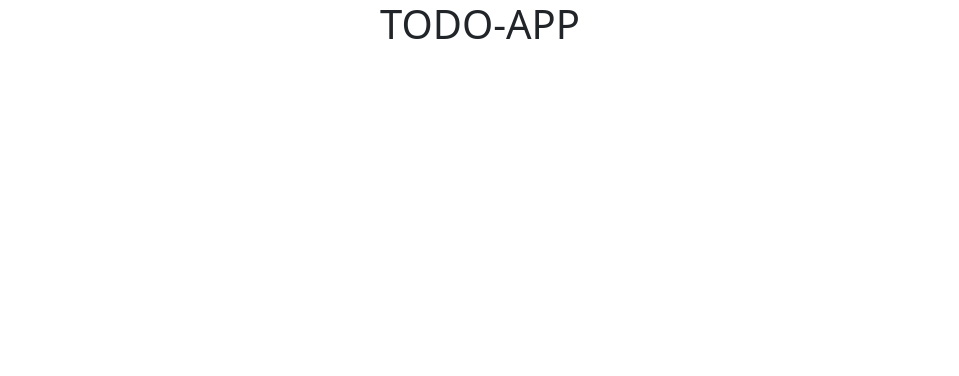
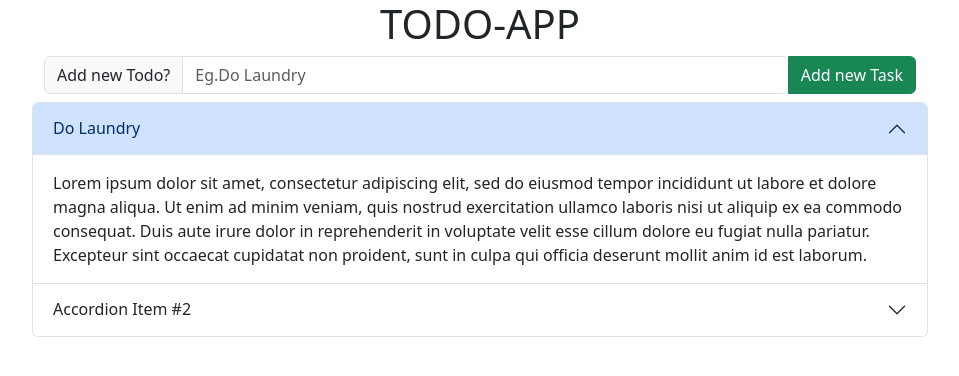
Before and after one commit to bikashjr/todo-list, a React (Create React App) app in the folder client/: page / in a window 1280 px wide. Shown: the top 376 px of the page, without its empty margins (160-1119 px from the left). Built offline with nearby package versions, Linux system fonts and the light colour scheme.

Commit message:
added little UI

```diff
--- a/client/src/App.js
+++ b/client/src/App.js
@@ -1,11 +1,14 @@
 import "bootstrap/dist/css/bootstrap.min.css";
-import CButton from "./Button.js";
+// import Button from 'react-bootstrap/Button';
 import Title from "./Title.js"
+import Input from "./Input.js";
+
+
 function App() {
   return (
     <>
-      {/* <CButton title="hello world" /> */}
       <Title heading="TODO-APP"/>
+      <Input/>
     </>
   );
 }
--- a/client/src/Button.js
+++ b/client/src/Button.js
@@ -1,12 +1,8 @@
-import { Button } from "react-bootstrap";
 import React from "react";
+import { Button } from "bootstrap";
 
-function CButton({ title }) {
-  return (
-    <div>
-      <Button variant="primary">{title}</Button>
-    </div>
-  );
+function CButton() {
+  return <div></div>;
 }
 
 export default CButton;
--- /dev/null
+++ b/client/src/Input.js
@@ -0,0 +1,55 @@
+import {Button}  from "react-bootstrap";
+import React from "react";
+import Form from 'react-bootstrap/Form';
+import InputGroup from 'react-bootstrap/InputGroup';
+import Container from "react-bootstrap/Container";
+import Row from "react-bootstrap/Row";
+import Col from "react-bootstrap/Col";
+import Accordion from 'react-bootstrap/Accordion';
+
+
+const btn = () => {
+  return (
+    <div>
+        <Container style={{width:'70%'}}>
+      <Row>
+    <InputGroup hasValidation>
+      <InputGroup.Text>Add new Todo?</InputGroup.Text>
+      <Form.Control type="text" placeholder="Eg.Do Laundry"   />
+      <Button variant="success">Add new Task</Button>
+    </InputGroup>
+    </Row>
+    </Container>
+    <Accordion defaultActiveKey="0" style={{width:'70%'}} className="mx-auto my-2">
+      <Accordion.Item eventKey="0">
+        <Accordion.Header>Do Laundry
+        </Accordion.Header>
+        <Accordion.Body>
+          Lorem ipsum dolor sit amet, consectetur adipiscing elit, sed do
+          eiusmod tempor incididunt ut labore et dolore magna aliqua. Ut enim ad
+          minim veniam, quis nostrud exercitation ullamco laboris nisi ut
+          aliquip ex ea commodo consequat. Duis aute irure dolor in
+          reprehenderit in voluptate velit esse cillum dolore eu fugiat nulla
+          pariatur. Excepteur sint occaecat cupidatat non proident, sunt in
+          culpa qui officia deserunt mollit anim id est laborum.
+        </Accordion.Body>
+      </Accordion.Item>
+      <Accordion.Item eventKey="1">
+        <Accordion.Header>Accordion Item #2</Accordion.Header>
+        <Accordion.Body>
+          Lorem ipsum dolor sit amet, consectetur adipiscing elit, sed do
+          eiusmod tempor incididunt ut labore et dolore magna aliqua. Ut enim ad
+          minim veniam, quis nostrud exercitation ullamco laboris nisi ut
+          aliquip ex ea commodo consequat. Duis aute irure dolor in
+          reprehenderit in voluptate velit esse cillum dolore eu fugiat nulla
+          pariatur. Excepteur sint occaecat cupidatat non proident, sunt in
+          culpa qui officia deserunt mollit anim id est laborum.
+        </Accordion.Body>
+      </Accordion.Item>
+    </Accordion>
+
+    </div>
+  );
+};
+
+export default btn;
--- a/client/src/Title.js
+++ b/client/src/Title.js
@@ -6,11 +6,7 @@ function Title({heading}) {
   return (
     <Container>
       <Row>
-
-      </Row>
-      <Row>
-
-        <Col sm className="text-center " ><h1>{heading}</h1></Col>
+        <Col sm className="text-center" ><h1>{heading}</h1></Col>
       </Row>
     </Container>
   );
```
Also changed, not shown: client/src/Car.js (deleted, +0 -14 lines), client/src/Form.js (deleted, +0 -44 lines), client/src/Goal.js (deleted, +0 -23 lines), client/src/Buttons.module.css (deleted).
